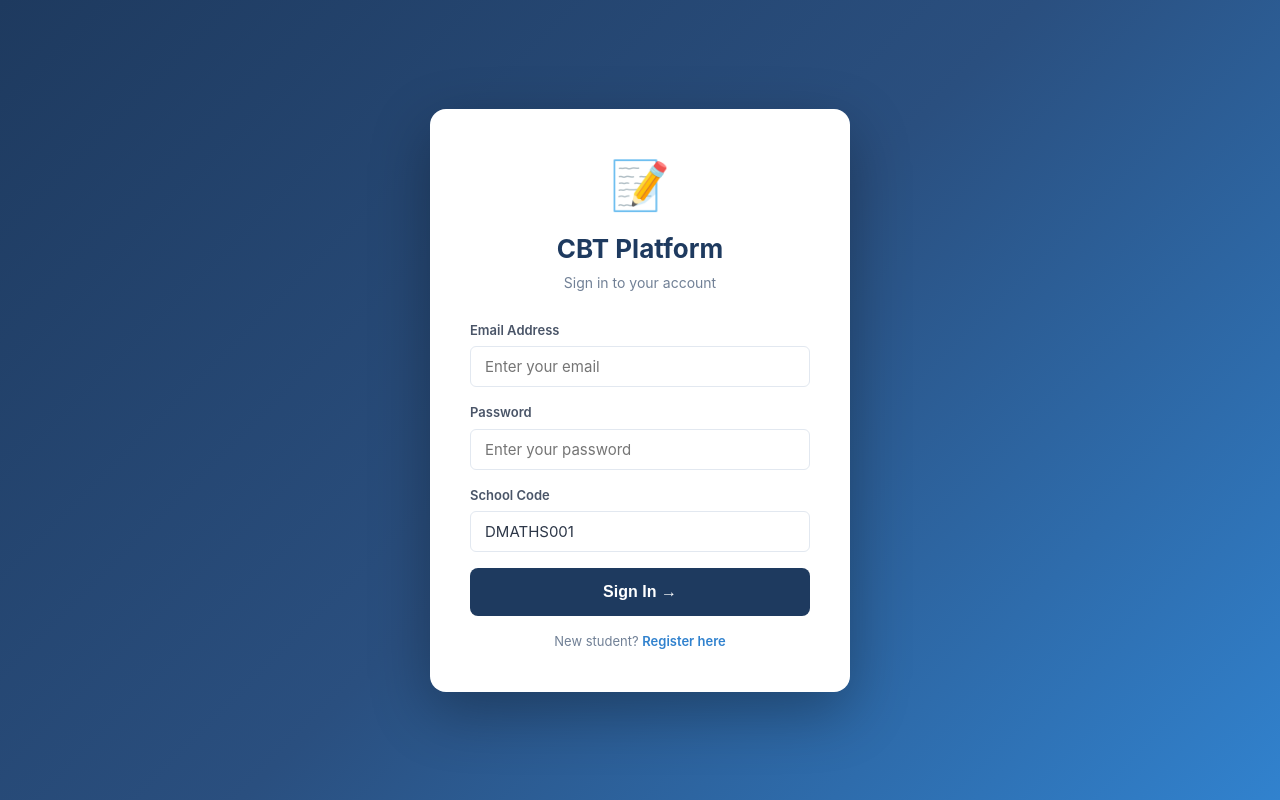
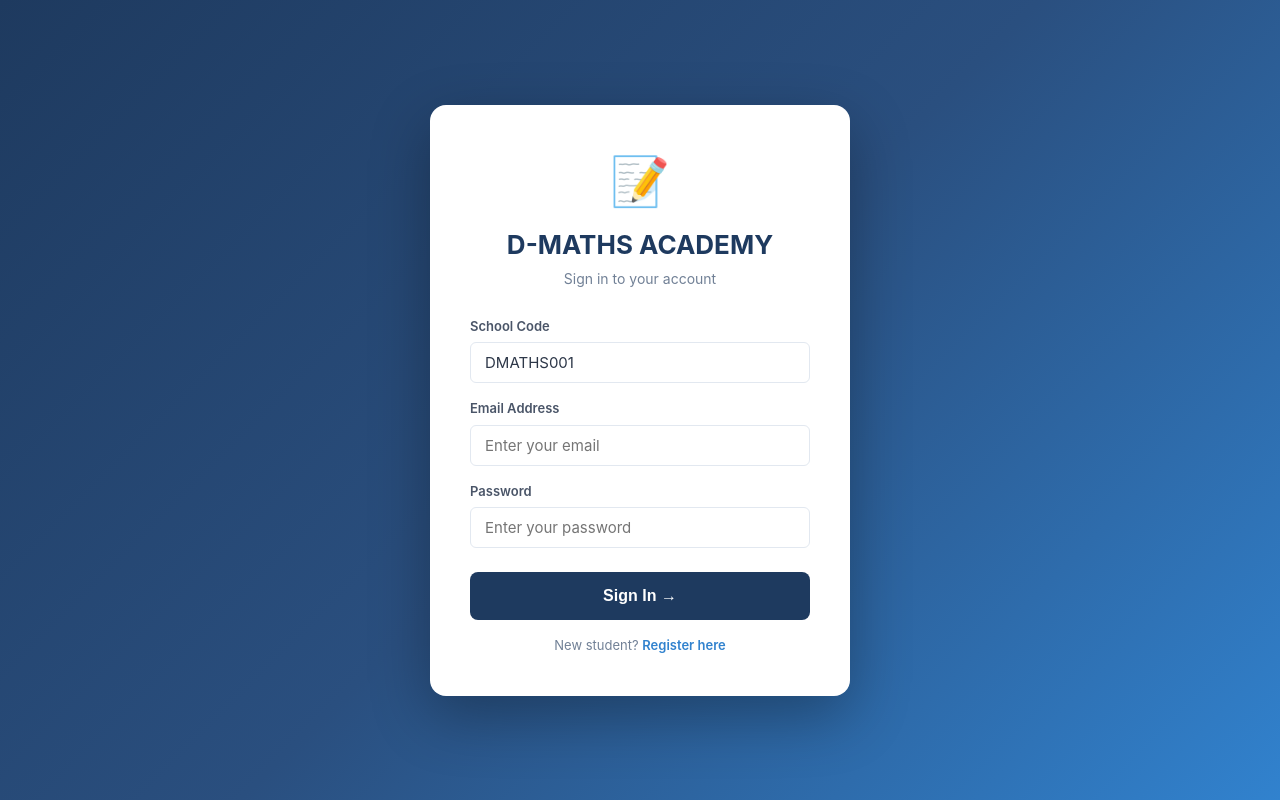
Before and after one commit to dmathstuition/cbt-platform, a React (Create React App) app in the folder frontend/: page /login in a window 1280 px wide. Built offline with nearby package versions, Linux system fonts and the light colour scheme.

Commit message:
Fix login page - school code field and navigate order

```diff
--- a/frontend/src/App.js
+++ b/frontend/src/App.js
@@ -28,6 +28,7 @@ import BulkUpload from './pages/teacher/BulkUpload';
 import SchoolSettings from './pages/admin/SchoolSettings';
 import MissingStudents from './pages/teacher/MissingStudents';
 import EditExam from './pages/teacher/EditExam';
+import ChangePassword from './pages/auth/ChangePassword';
 import './App.css';
 
 
@@ -35,8 +36,7 @@ function App() {
   return (
     <AuthProvider>
       <BrowserRouter>
-        {!window.location.pathname.includes('/login') &&
-        !window.location.pathname.includes('/register') && <Navbar />}
+        <Navbar />
         <Routes>
           <Route path="/" element={<Navigate to="/login" />} />
           <Route path="/login" element={<Login />} />
@@ -164,6 +164,12 @@ function App() {
             </PrivateRoute>
           } />
 
+          <Route path="/change-password" element={
+            <PrivateRoute allowedRoles={['student', 'teacher', 'school_admin', 'parent']}>
+              <ChangePassword />
+            </PrivateRoute>
+          } />
+
           {/* Parent */}
           <Route path="/parent/dashboard" element={
             <PrivateRoute allowedRoles={['parent']}>
--- a/frontend/src/pages/auth/Login.js
+++ b/frontend/src/pages/auth/Login.js
@@ -1,12 +1,16 @@
-import React, { useState } from 'react';
+import React, { useState, useEffect } from 'react';
 import { useNavigate } from 'react-router-dom';
 import { authAPI } from '../../services/api';
 import { useAuth } from '../../context/AuthContext';
-import { useEffect } from 'react';
 
 function Login() {
   const params = new URLSearchParams(window.location.search);
   const justRegistered = params.get('registered');
+  const [form, setForm] = useState({ email: '', password: '', school_id: 'DMATHS001' });
+  const [error, setError] = useState('');
+  const [loading, setLoading] = useState(false);
+  const { login } = useAuth();
+  const navigate = useNavigate();
 
   useEffect(() => {
     const token = localStorage.getItem('token');
@@ -19,19 +23,8 @@ function Login() {
       else navigate('/teacher/dashboard');
     }
   }, []);
-  const [form, setForm] = useState({
-    email: '',
-    password: '',
-    school_id: 'DMATHS001'
-  });
-  const [error, setError] = useState('');
-  const [loading, setLoading] = useState(false);
-  const { login } = useAuth();
-  const navigate = useNavigate();
 
-  const handleChange = (e) => {
-    setForm({ ...form, [e.target.name]: e.target.value });
-  };
+  const handleChange = (e) => setForm({ ...form, [e.target.name]: e.target.value });
 
   const handleSubmit = async (e) => {
     e.preventDefault();
@@ -55,7 +48,7 @@ function Login() {
     <div className="login-page">
       <div className="login-card">
         <div className="login-logo">📝</div>
-        <h1 className="login-title">CBT Platform</h1>
+        <h1 className="login-title">D-MATHS ACADEMY</h1>
         <p className="login-subtitle">Sign in to your account</p>
 
         {justRegistered && (
@@ -66,6 +59,14 @@ function Login() {
         {error && <div className="alert alert-error">{error}</div>}
 
         <form onSubmit={handleSubmit}>
+          <div className="form-group">
+            <label className="form-label" htmlFor="school_id">School Code</label>
+            <input
+              id="school_id" name="school_id" type="text"
+              className="form-input" placeholder="Enter school code e.g. DMATHS001"
+              value={form.school_id} onChange={handleChange} required
+            />
+          </div>
           <div className="form-group">
             <label className="form-label" htmlFor="email">Email Address</label>
             <input
@@ -82,30 +83,16 @@ function Login() {
               value={form.password} onChange={handleChange} required
             />
           </div>
-          <div className="form-group" style={{ marginBottom: '8px' }}>
-            <label className="form-label" htmlFor="school_id">School Code</label>
-            <input
-              id="school_id" name="school_id" type="text"
-              className="form-input" placeholder="Enter school code"
-              value={form.school_id} onChange={handleChange} required
-            />
-          </div>
-          <button
-            type="submit"
-            className="btn btn-primary btn-full btn-lg"
-            style={{ marginTop: '8px' }}
-            disabled={loading}
-          >
+          <button type="submit" className="btn btn-primary btn-full btn-lg"
+            style={{ marginTop: '8px' }} disabled={loading}>
             {loading ? 'Signing in...' : 'Sign In →'}
           </button>
         </form>
 
         <p className="text-center text-muted mt-16">
           New student?{' '}
-          <span
-            style={{ color: '#3182CE', cursor: 'pointer', fontWeight: 600 }}
-            onClick={() => navigate('/register')}
-          >
+          <span style={{ color: '#3182CE', cursor: 'pointer', fontWeight: 600 }}
+            onClick={() => navigate('/register')}>
             Register here
           </span>
         </p>
```
